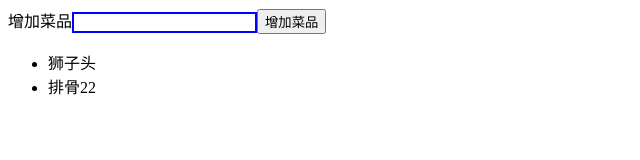
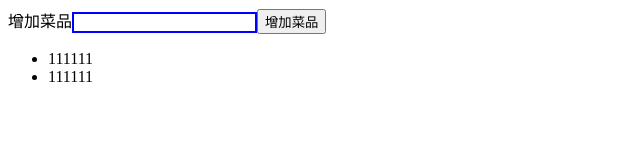
Before and after one commit to XguangY/React16_example, a React (Create React App) app in the folder demo01/: page / in a window 1280 px wide. Shown: the top 160 px of the page, without its empty margins (0-640 px from the left). Built offline with nearby package versions, Linux system fonts and the light colour scheme.

Commit message:
react组件基础

```diff
--- /dev/null
+++ b/demo01/src/text.js
@@ -0,0 +1,11 @@
+import React, { Component } from 'react'
+
+class Text extends Component {
+    render() {
+        return (
+            <li>111111</li>
+         )
+    }
+}
+
+export default Text;
--- a/demo01/src/women.js
+++ b/demo01/src/women.js
@@ -2,6 +2,10 @@ import React, {Component, Fragment} from 'react'
 
 // 引入css
 import './index.css'
+
+// 引入子组件
+
+import Text from './text'
 
 class Women extends Component {
     constructor(props) {
@@ -45,13 +49,15 @@ class Women extends Component {
                     {
                         this.state.valueList.map((item, index) => {
                             return (
-                                <li
-                                    key= {index + item}
-                                    onClick={this.deleteItem.bind(this,index)}
-                                    dangerouslySetInnerHTML = {{__html: item}}
-                                >
-                                    {/* 将文本尝试解析为标签，很危险，可能会被代码注入攻击，不建议使用 */}
-                                </li>
+                                // js 代码内依照惯例注释即可
+                                // <li
+                                //     key= {index + item}
+                                //     onClick={this.deleteItem.bind(this,index)}
+                                //     dangerouslySetInnerHTML = {{__html: item}}
+                                // >
+                                //     {/* 将文本尝试解析为标签，很危险，可能会被代码注入攻击，不建议使用 */}
+                                // </li>
+                                <Text key={index + item}></Text>
                             )
                         })
                     }
```
